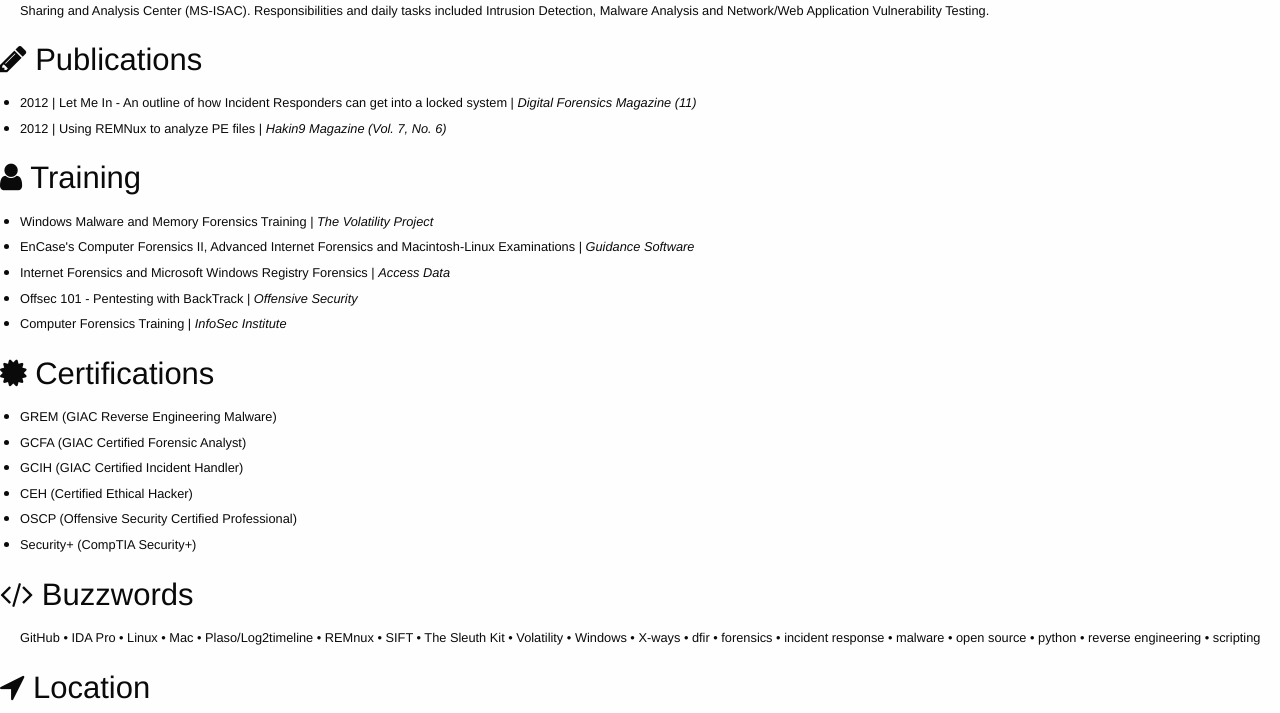
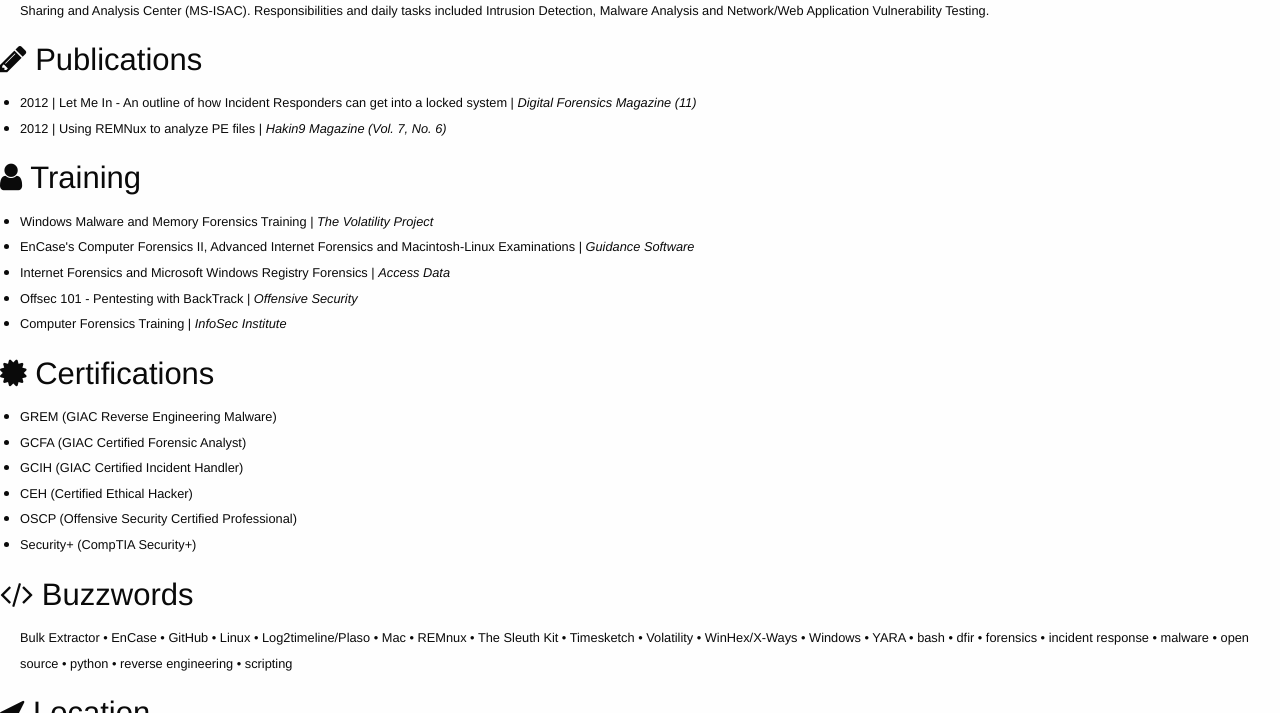
Before and after one commit to hiddenillusion/hiddenillusion.github.io, a Jekyll site: the page built from resume/resume.md, in a window 1280 px wide and 900 px high, scrolled down 2026 px, cut to the strip 0-713 px from the top of the window. Built offline with Jekyll 4.4.1, drawn with Linux system fonts in a browser that asks for light colours; nearby versions of some CDN libraries; library files that are not in the unit come from our copies; comment, search, counter and statistics services are not loaded.

Commit message:
modified resume buzzwords

```diff
--- a/resume/resume.md
+++ b/resume/resume.md
@@ -131,9 +131,7 @@ training:
       name: Computer Forensics Training
       organization: InfoSec Institute
 
-buzzwords: [Volatility, Plaso/Log2timeline, X-ways, The Sleuth Kit, IDA Pro, Mac, Linux, Windows,
-            python, scripting, forensics, incident response, dfir, malware, reverse engineering,
-            REMnux, SIFT, open source, GitHub]
+buzzwords: [The Sleuth Kit, Bulk Extractor, WinHex/X-Ways, Volatility, Log2timeline/Plaso, Timesketch, EnCase, REMnux, YARA, Windows, Mac, Linux, python, bash, scripting, forensics, incident response, dfir, malware, reverse engineering, open source, GitHub]
 ---
 
 <div class="resume-header">
```
